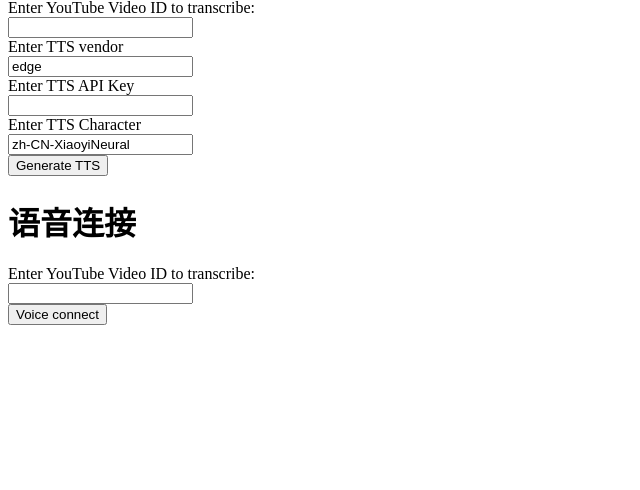
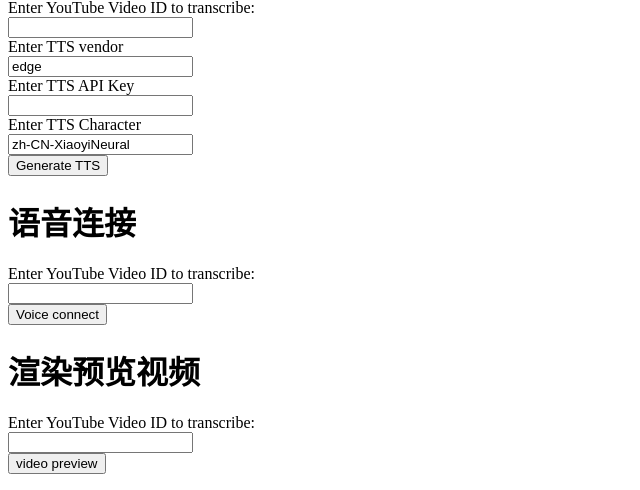
Before and after one commit to sutro-planet/easyvideotrans, a Flask app: page / in a window 1280 px wide. Shown: the part 951-1441 px from the top of the page, without its empty margins (0-640 px from the left). Before the commit the page ends 1276 px from the top, so only its background shows below. Run offline with Flask 3, Linux system fonts and the light colour scheme.

Commit message:
完成视频预渲染

```diff
--- a/app.py
+++ b/app.py
@@ -6,7 +6,7 @@ from functools import wraps
 from flask import Flask, request, jsonify, render_template, send_from_directory
 
 from tools.audio_remove import audio_remove
-from work_space import transcribeAudioEn, srtSentanceMerge, srtFileGoogleTran, srtFileDeeplTran, srtFileGPTTran, srtToVoiceEdge, voiceConnect
+from work_space import transcribeAudioEn, srtSentanceMerge, srtFileGoogleTran, srtFileDeeplTran, srtFileGPTTran, srtToVoiceEdge, voiceConnect, zhVideoPreview
 
 app = Flask(__name__)
 
@@ -363,3 +363,57 @@ def voice_connect_serve(video_id):
 
     return jsonify({"message": log_warning_return_str(
         f'Voice connect {voice_connect_fn} not found at {voice_connect_path}')}), 404
+
+@app.route('/video_preview', methods=['POST'])
+@require_video_id_from_post_request
+def video_preview(video_id):
+    data = request.get_json()
+    video_id = data['video_id']
+    voice_connect_fn = video_id + "_zh.wav"
+    voice_connect_path = os.path.join(output_path, voice_connect_fn)
+    audio_bg_fn = f'{video_id}_bg.wav'
+    audio_bg_path = os.path.join(output_path, audio_bg_fn)
+    video_fn = f"{video_id}.mp4"
+    video_fhd = f"{video_id}_fhd.mp4"
+    video_save_path = os.path.join(output_path, video_fn)
+    video_fhd_save_path = os.path.join(output_path, video_fhd)
+    video_out_fn = f"{video_id}_preview.mp4"
+    video_out_path = os.path.join(output_path, video_out_fn)
+
+    # 检查音频
+    if os.path.exists(voice_connect_path) == False or os.path.exists(audio_bg_path) == False:
+        return jsonify({"message": log_warning_return_str(
+            f'Chinese Voice {voice_connect_fn} not found at {output_path}')}), 404
+
+    # 检查视频
+    if os.path.exists(video_save_path) == False and os.path.exists(video_fhd_save_path) == False:
+        return jsonify({"message": log_warning_return_str(
+            f"No video found")}), 404
+
+    # 选择最佳分辨率的视频
+    video_source_path = ""
+    if os.path.exists(video_fhd_save_path):
+        video_source_path=video_fhd_save_path
+    else:
+        video_source_path=video_save_path
+
+    # 生成视频预览
+    ret = zhVideoPreview(app.logger, video_source_path, voice_connect_path, audio_bg_path, "暂时没有处理字幕文件，所以随便写", video_out_path)
+    if ret == True:
+        return jsonify({"message": log_info_return_str(
+            f"Video preview {video_fhd} successfully."),
+            "video_id": video_id}), 200
+    else:
+        return jsonify({"message": log_warning_return_str("Video preview failed.")}), 404
+
+
+@app.route('/video_preview/<video_id>', methods=['GET'])
+def video_preview_serve(video_id):
+    video_preview_fn = f"{video_id}_preview.mp4"
+    video_preview_path = os.path.join(output_path, video_preview_fn)
+
+    if os.path.exists(video_preview_path):
+        return send_from_directory(output_path, video_preview_fn, as_attachment=True)
+
+    return jsonify({"message": log_warning_return_str(
+        f'Video preview {video_preview_fn} not found at {video_preview_path}')}), 404
--- a/templates/index.html
+++ b/templates/index.html
@@ -75,6 +75,14 @@
     <input type="text" id="video_id" name="video_id"><br>
     <input type="submit" value="Voice connect">
     <a id="downloadvoiceConnectButton" class="btn btn-primary" role="button" style="display: none;">Download Connected Voice</a>
+</form>
+
+<h1>渲染预览视频</h1>
+<form action="/video_preview/" method="post" id="videoPreview">
+    <label for="video_id">Enter YouTube Video ID to transcribe:</label><br>
+    <input type="text" id="video_id" name="video_id"><br>
+    <input type="submit" value="video preview">
+    <a id="downloadViewoPreviewButton" class="btn btn-primary" role="button" style="display: none;">Download Preview Video</a>
 </form>
 
 <p id="serverResponse"></p>
@@ -233,6 +241,24 @@
             });
         });
 
+        $("#videoPreview").submit(function (e) {
+            e.preventDefault();
+            $.ajax({
+                url: '/video_preview',
+                type: 'post',
+                contentType: 'application/json',
+                data: JSON.stringify({"video_id": $("#video_id").val()}),
+                success: function (response) {
+                    $("#downloadViewoPreviewButton").attr('href', '/video_preview/' + response.video_id);
+                    $("#downloadViewoPreviewButton").show();
+                    $("#serverResponse").text(response.message);
+                },
+                error: function (response) {
+                    $("#downloadViewoPreviewButton").hide();
+                    $("#serverResponse").text(response.responseJSON.message);
+                }
+            });
+        });
     });
 </script>
 </body>
--- a/work_space.py
+++ b/work_space.py
@@ -517,18 +517,7 @@ def srtToVoiceEdge(logger, srtFileNameAndPath, outputDir, character = "zh-CN-Xia
     print("Convert srt to wav voice successfully")
     return True
 
-def zhVideoPreview(videoFileNameAndPath, voiceFileNameAndPath, insturmentFileNameAndPath, srtFileNameAndPath, outputFileNameAndPath):
-    """
-    预览视频
-    参数:
-        videoFileNameAndPath (str): 视频文件的路径和文件名
-        voiceFileNameAndPath (str): 音频文件的路径和文件名
-        insturmentFileNameAndPath (str): 乐器音频文件的路径和文件名
-        srtFileNameAndPath (str): 字幕文件的路径和文件名
-        outputFileNameAndPath (str): 输出文件的路径和文件名
-    返回:
-        bool: 如果成功生成预览视频，则返回True，否则返回False
-    """
+def zhVideoPreview(logger, videoFileNameAndPath, voiceFileNameAndPath, insturmentFileNameAndPath, srtFileNameAndPath, outputFileNameAndPath):
     # 从moviepy.editor导入VideoFileClip的创建音-视频剪辑
     video_clip = VideoFileClip(videoFileNameAndPath)
 
```
